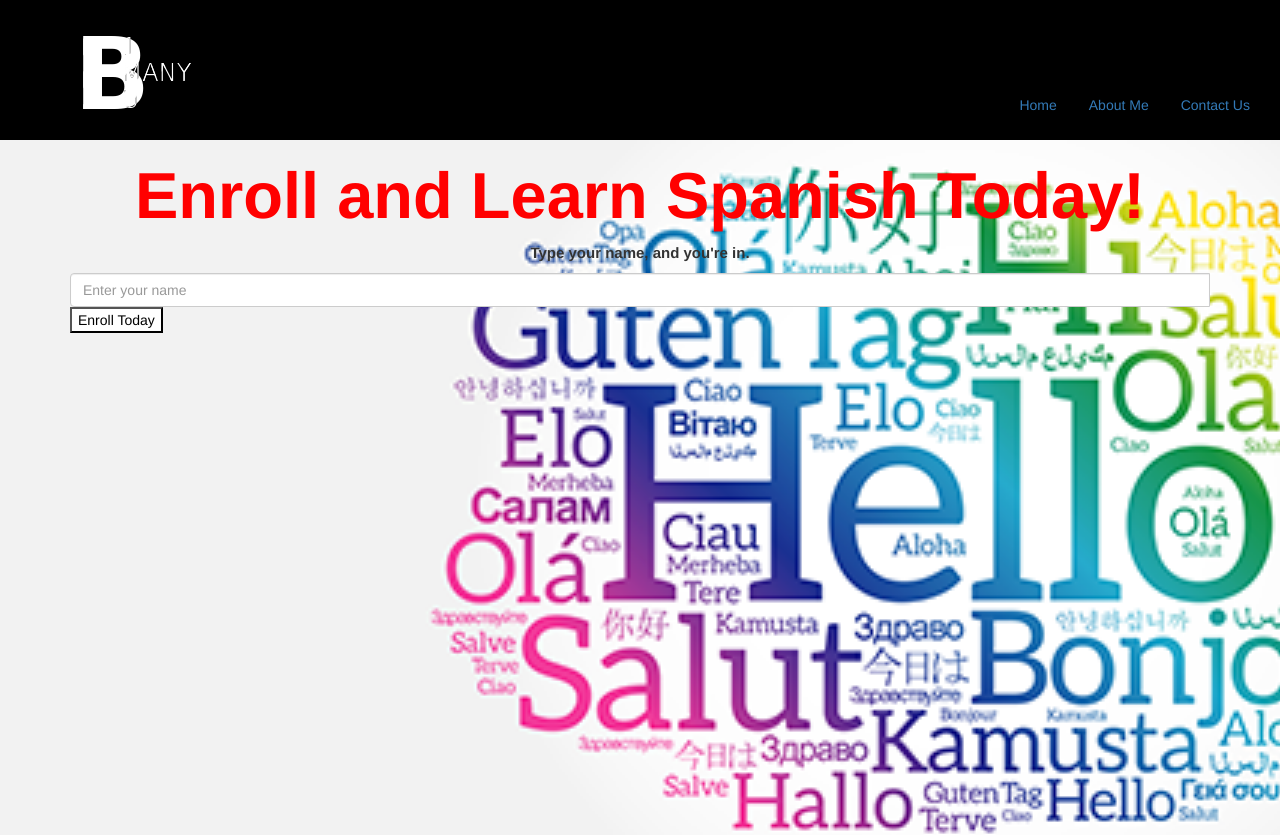
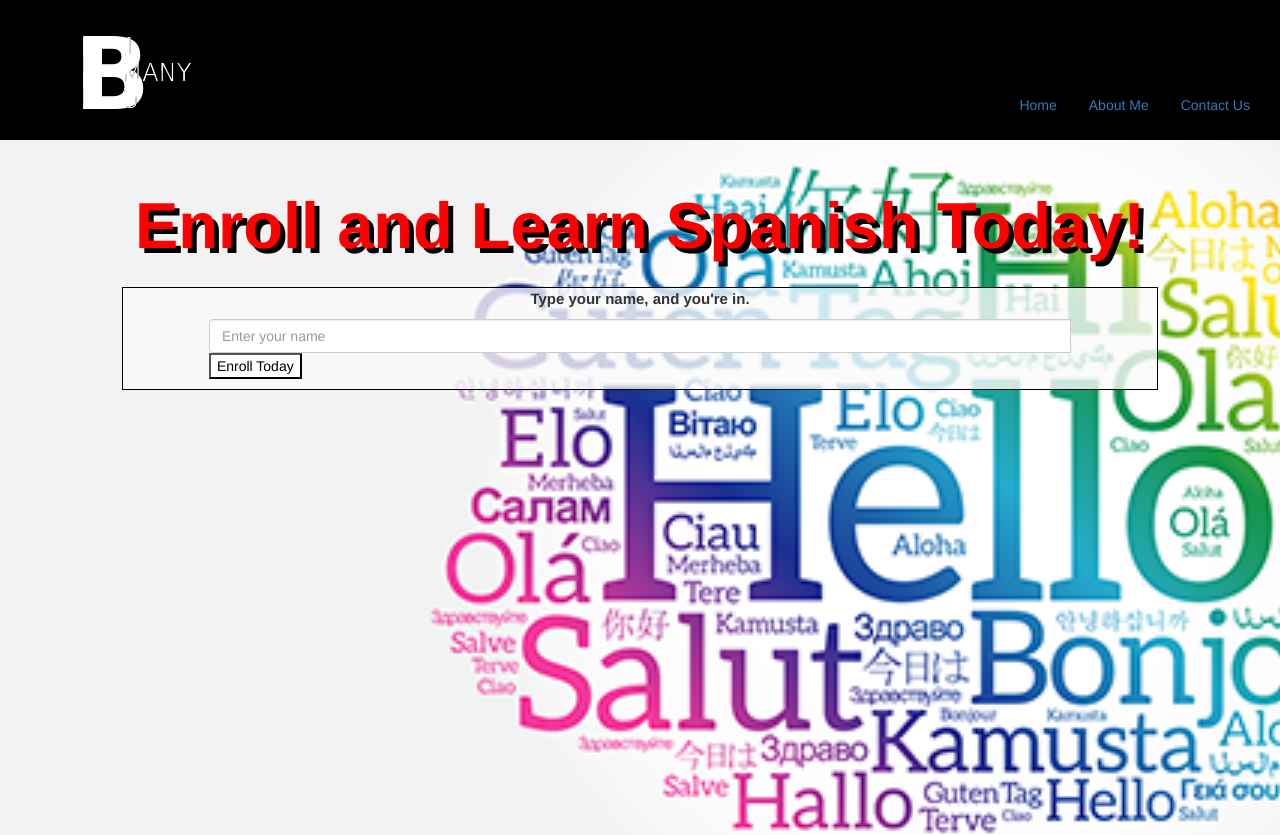
Before and after one commit to griseldaalvarez/language-for-all, a plain HTML site: page enroll_spanish.html in a window 1280 px wide. Shown: the top 835 px of the page. Drawn offline with nearby package versions, Linux system fonts and the light colour scheme; files whose address does not match are found by name; a web font is replaced by a local one.

Commit message:
added box to my enrol today so it stands out from the background image and also gave text shadow to my enroll today in spanish only as well as to my text inside the carousel

```diff
--- a/css/styles.css
+++ b/css/styles.css
@@ -97,8 +97,13 @@ body{
   max-height: 300px;
 }
 
+.child1, .child2, .child3, .child4{
+  text-shadow: 4px 4px black;
+}
+
 .child1::before{
   content: "BELIEVE ";
+  text-shadow: 4px 4px white;
   color: #000;
   font-family: 'Lobster', cursive;
   font-size: 75px;
@@ -106,6 +111,7 @@ body{
 
 .child2::before{
   content: "ACHIEVE ";
+  text-shadow: 4px 4px white;
   color: #000;
   font-family: 'Lobster', cursive;
   font-size: 75px;
@@ -113,6 +119,7 @@ body{
 
 .child3::after{
   content: " UNSTOPPABLE";
+  text-shadow: 4px 4px white;
   color: #000;
   font-family: 'Lobster', cursive;
   font-size: 75px;
@@ -120,6 +127,7 @@ body{
 
 .child4::before{
   content: "EMPOWERING ";
+  text-shadow: 4px 4px white;
   color: #000;
   font-family: 'Lobster', cursive;
   font-size: 75px;
@@ -198,20 +206,29 @@ button {
 
 /* beginning of Enroll Page */
 
-#Enroll{
+#backgroundpic{
   /* background-color: transparent; */
   height: 90vh;
   background-image: url('../img/languages.png');
   background-size: cover;
+}
+
+.enroll_box{
+  background-color: rgba(250, 250, 250, 0.8);
+  border: thin solid #000;
+}
 
 
-}
+
 
 
 
 .enroll_text{
   font-size: 65px;
   color: red;
+  margin-bottom: 25px;
+  margin-top: 50px;
+  text-shadow: 5px 5px black;
 
 
 }
--- a/enroll_spanish.html
+++ b/enroll_spanish.html
@@ -15,9 +15,11 @@
     <link href="https://fonts.googleapis.com/css?family=Lobster" rel="stylesheet">
 </head>
 <body>
+
+
   <!--beginning of navbar  -->
   <div class="container-fluid" id="navbar">
-        <header class="row">
+    <header class="row" >
           <div class="col-md-1">
             <h1 class="first_letter animated">B</h1>
           </div>
@@ -44,18 +46,26 @@
 
 
       <div  class="container-fluid" id="Enroll">
-          <section class="row">
+
+          <section class="row "id="backgroundpic" >
+
+          <div class="col-md-10 col-md-offset-1">
           <h1 class="enroll_text text-center"><b>Enroll and Learn Spanish Today!</b></h1>
+          <div class="enroll_box">
           <p class="p_text text-center"><b>Type your name, and you're in.</b></p>
-          <form id= "enrolltodayForm" class="input-group container">
+          <form id= "enrolltodayForm" class="input-group container col-md-10">
                 <input id="enrolltodayInput" placeholder="Enter your name" class="form-control">
                 <button id="enrollButton" type='button' onClick="enrollList()">Enroll Today</button>
+
+                <ol id="enrollList">
+
+                  </ol>
           </form>
-          <ol id="enrollList" class="container">
 
-          </ol>
+        </div>
+      </div>
 
-          <!-- <img class="enroll" src="img/languages.png" alt="picture with the word hello in different languages"> -->
+
         </section>
 
 
```
